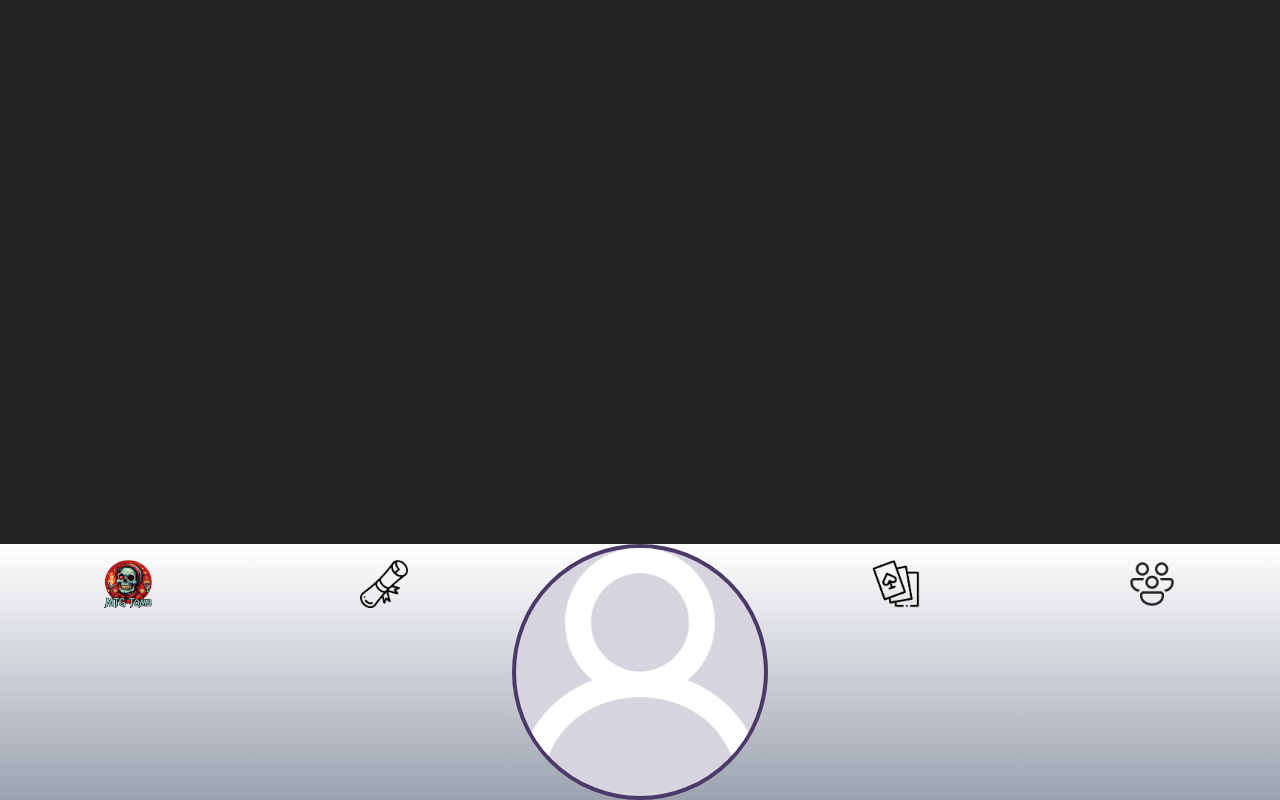
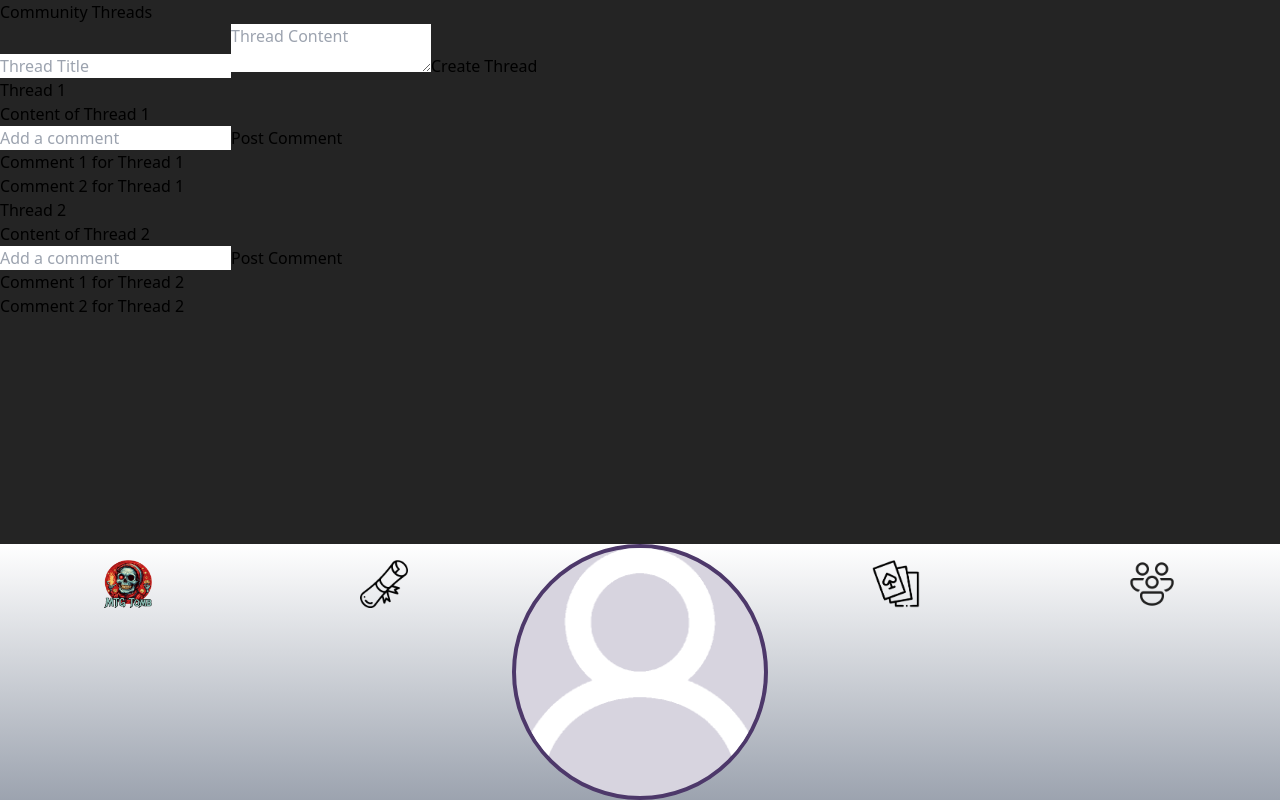
Before and after one commit to chas-academy/u08-business-idea-wepushonsave, a React (Vite) app in the folder frontend/: page / in a window 1280 px wide. Built offline with nearby package versions, Linux system fonts and the light colour scheme.

Commit message:
community page with threads and comments, no styling yet, using mock data

```diff
--- a/frontend/src/App.tsx
+++ b/frontend/src/App.tsx
@@ -1,9 +1,11 @@
 import Navbar from './components/Navbar/navbar';
-import React, {useState} from 'react';
+import React, { useState } from 'react';
+import Threads from './pages/community/Threads';
 
 function App() {
   return (
     <>
+      <Threads></Threads>
       <Navbar></Navbar>
     </>
   );
--- /dev/null
+++ b/frontend/src/pages/community/Threads.tsx
@@ -0,0 +1,116 @@
+import React, { useState } from 'react';
+
+interface Thread {
+   id: number;
+   title: string;
+   content: string;
+   comments: Comment[];
+}
+
+interface Comment {
+   id: number;
+   text: string;
+   userId: number; // Assuming user ID is used to identify who made the comment
+}
+
+const mockThreads: Thread[] = [
+   {
+      id: 1,
+      title: 'Thread 1',
+      content: 'Content of Thread 1',
+      comments: [
+         { id: 1, text: 'Comment 1 for Thread 1', userId: 1 },
+         { id: 2, text: 'Comment 2 for Thread 1', userId: 2 },
+      ],
+   },
+   {
+      id: 2,
+      title: 'Thread 2',
+      content: 'Content of Thread 2',
+      comments: [
+         { id: 1, text: 'Comment 1 for Thread 2', userId: 1 },
+         { id: 2, text: 'Comment 2 for Thread 2', userId: 2 },
+      ],
+   },
+];
+
+const Threads: React.FC = () => {
+   const [threads, setThreads] = useState<Thread[]>(mockThreads);
+   const [newThreadTitle, setNewThreadTitle] = useState('');
+   const [newThreadContent, setNewThreadContent] = useState('');
+
+   const handleNewThreadSubmit = (e: React.FormEvent<HTMLFormElement>) => {
+      e.preventDefault();
+      const newThread: Thread = {
+         id: threads.length + 1,
+         title: newThreadTitle,
+         content: newThreadContent,
+         comments: [],
+      };
+      setThreads([...threads, newThread]);
+      setNewThreadTitle('');
+      setNewThreadContent('');
+   };
+
+   const handleCommentSubmit = (e: React.FormEvent<HTMLFormElement>, threadId: number, commentText: string) => {
+      e.preventDefault();
+      const updatedThreads = threads.map(thread =>
+         thread.id === threadId
+            ? {
+               ...thread,
+               comments: [
+                  ...thread.comments,
+                  {
+                     id: thread.comments.length + 1,
+                     text: commentText,
+                     userId: 1, // Assuming user ID for the current user
+                  },
+               ],
+            }
+            : thread
+      );
+      setThreads(updatedThreads);
+   };
+
+   return (
+      <div>
+         <h1>Community Threads</h1>
+         <form onSubmit={handleNewThreadSubmit}>
+            <input
+               type="text"
+               placeholder="Thread Title"
+               value={newThreadTitle}
+               onChange={e => setNewThreadTitle(e.target.value)}
+               required
+            />
+            <textarea
+               placeholder="Thread Content"
+               value={newThreadContent}
+               onChange={e => setNewThreadContent(e.target.value)}
+               required
+            ></textarea>
+            <button type="submit">Create Thread</button>
+         </form>
+
+         {threads.map(thread => (
+            <div key={thread.id}>
+               <h2>{thread.title}</h2>
+               <p>{thread.content}</p>
+
+               <form onSubmit={(e) => handleCommentSubmit(e, thread.id, e.currentTarget.comment.value)}>
+                  <input type="text" name="comment" placeholder="Add a comment" required />
+                  <button type="submit">Post Comment</button>
+               </form>
+
+               {thread.comments.map(comment => (
+                  <div key={comment.id}>
+                     <p>{comment.text}</p>
+                  </div>
+               ))}
+            </div>
+         ))}
+      </div>
+   );
+};
+
+export default Threads;
```
Also changed, not shown: 1 other file (tests, documents, lock files or other folders).
